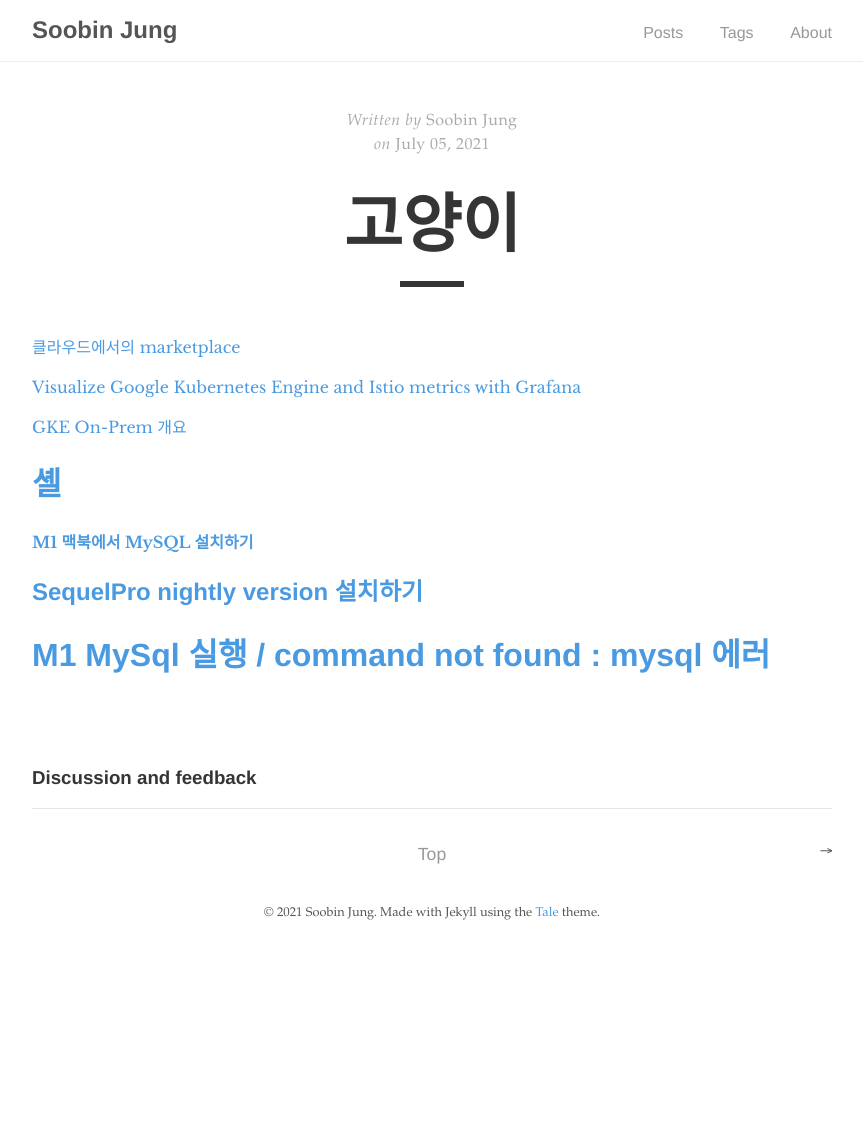
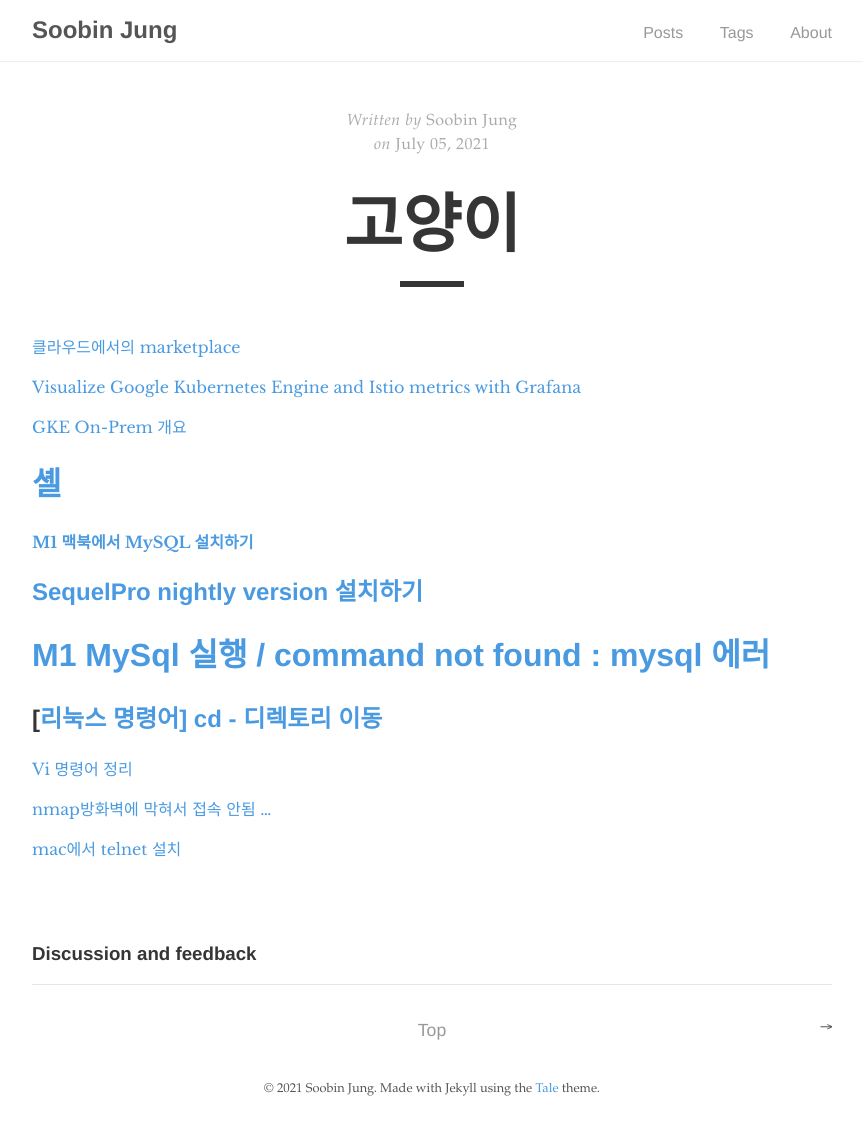
Before and after one commit to SoobinJung1013/SoobinJung1013.github.io, a Jekyll site: the page built from _posts/2021-07-05-93.md, in a window 1280 px wide. Shown: the whole page, without its empty margins (208-1071 px from the left). Built offline with Jekyll 4.4.1, drawn with Linux system fonts in a browser that asks for light colours; comment, search, counter and statistics services are not loaded; before the commit the page ends 956 px from its top, so only the background shows below that.

Commit message:
gke demo

```diff
--- a/_posts/2021-07-05-93.md
+++ b/_posts/2021-07-05-93.md
@@ -26,3 +26,15 @@ tags: Tale
 ## [SequelPro nightly version 설치하기](https://shanepark.tistory.com/43)
 
 # [M1 MySql 실행 / command not found : mysql 에러](https://velog.io/@jiwon709/M1-MySql-%EC%8B%A4%ED%96%89-command-not-found-mysql-%EC%97%90%EB%9F%AC)
+
+
+
+
+
+## [[리눅스 명령어\] cd - 디렉토리 이동](https://shaeod.tistory.com/930)
+
+[Vi 명령어 정리](https://blockdmask.tistory.com/25)
+
+[nmap방화벽에 막혀서 접속 안됨 ...](https://sisiblog.tistory.com/21)
+
+[mac에서 telnet 설치](https://chati.tistory.com/134)
```
